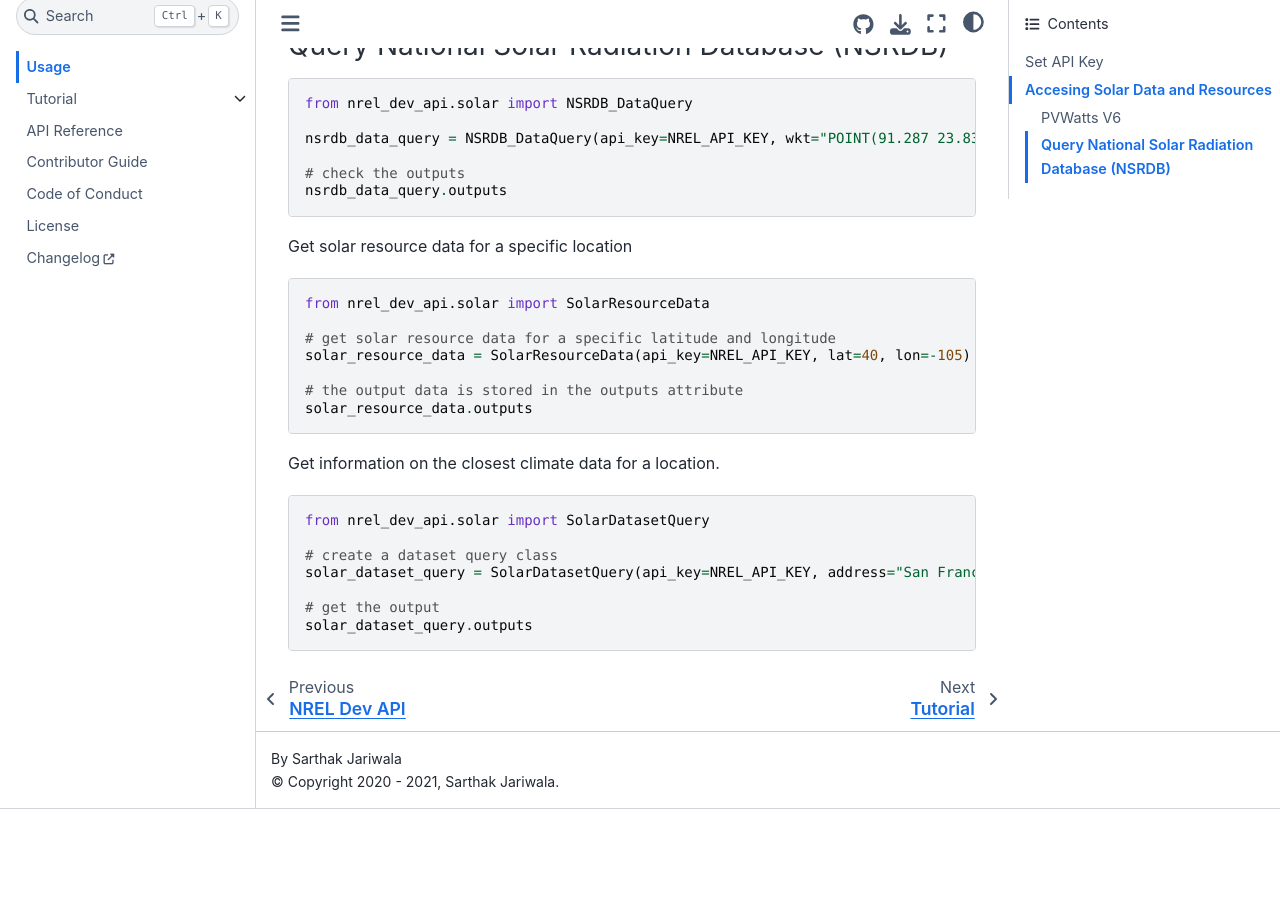
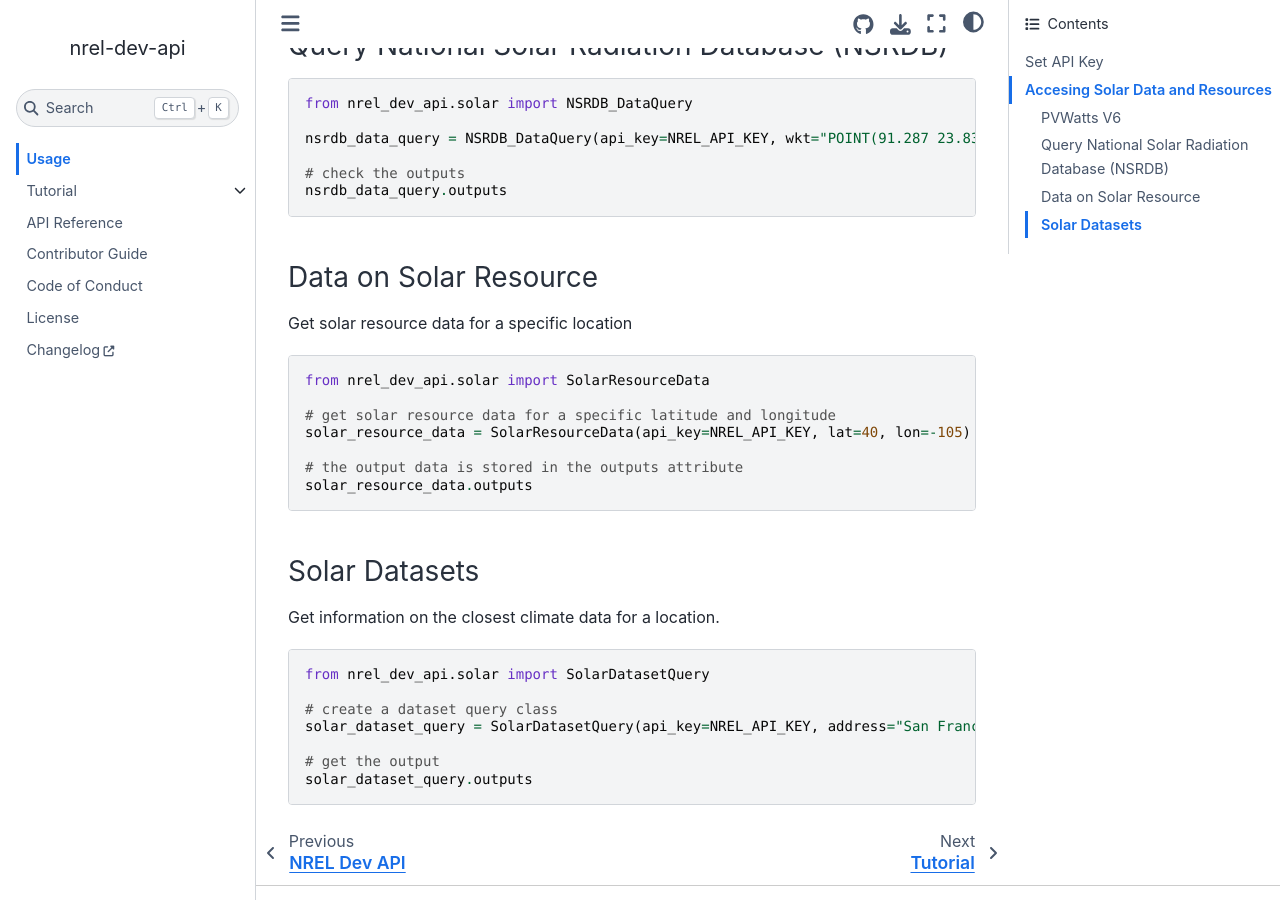
Before and after one commit to SarthakJariwala/nrel_dev_api, a Sphinx documentation site: the page built from docs/usage.rst, in a window 1280 px wide and 900 px high, scrolled down 886 px. Built offline with Sphinx 7.4.7 and the Sphinx Book theme 1.1.4, drawn with Linux system fonts in a browser that asks for light colours; before the commit the page ends 1695 px from its top, so only the background shows below that.

Commit message:
sections in usage

```diff
--- a/docs/usage.rst
+++ b/docs/usage.rst
@@ -52,6 +52,10 @@ Query National Solar Radiation Database (NSRDB)
    # check the outputs
    nsrdb_data_query.outputs
 
+++++++++++++++++++++++
+Data on Solar Resource
+++++++++++++++++++++++
+
 Get solar resource data for a specific location
 
 .. code:: python
@@ -64,6 +68,10 @@ Get solar resource data for a specific location
    # the output data is stored in the outputs attribute
    solar_resource_data.outputs
 
+++++++++++++++
+Solar Datasets
+++++++++++++++
+
 Get information on the closest climate data for a location.
 
 .. code:: python
```
Also changed, not shown: README.rst (+8 -0 lines).
